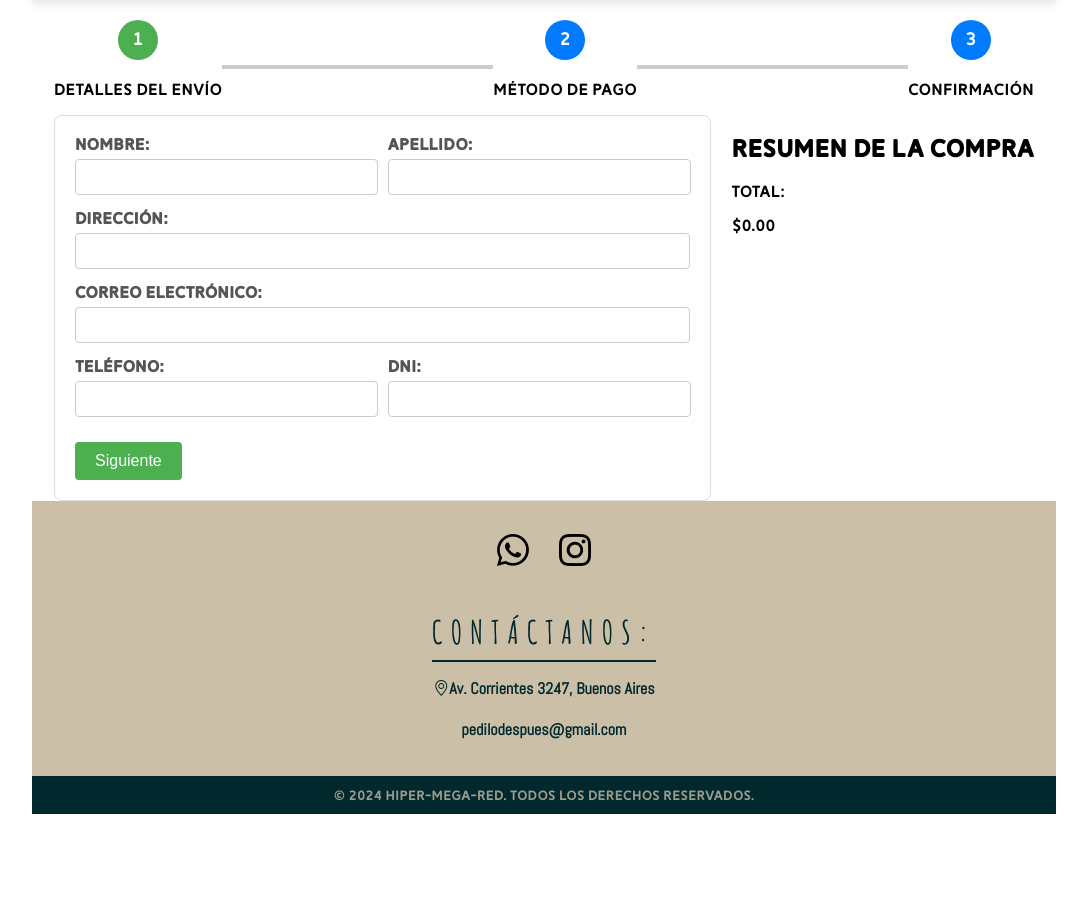
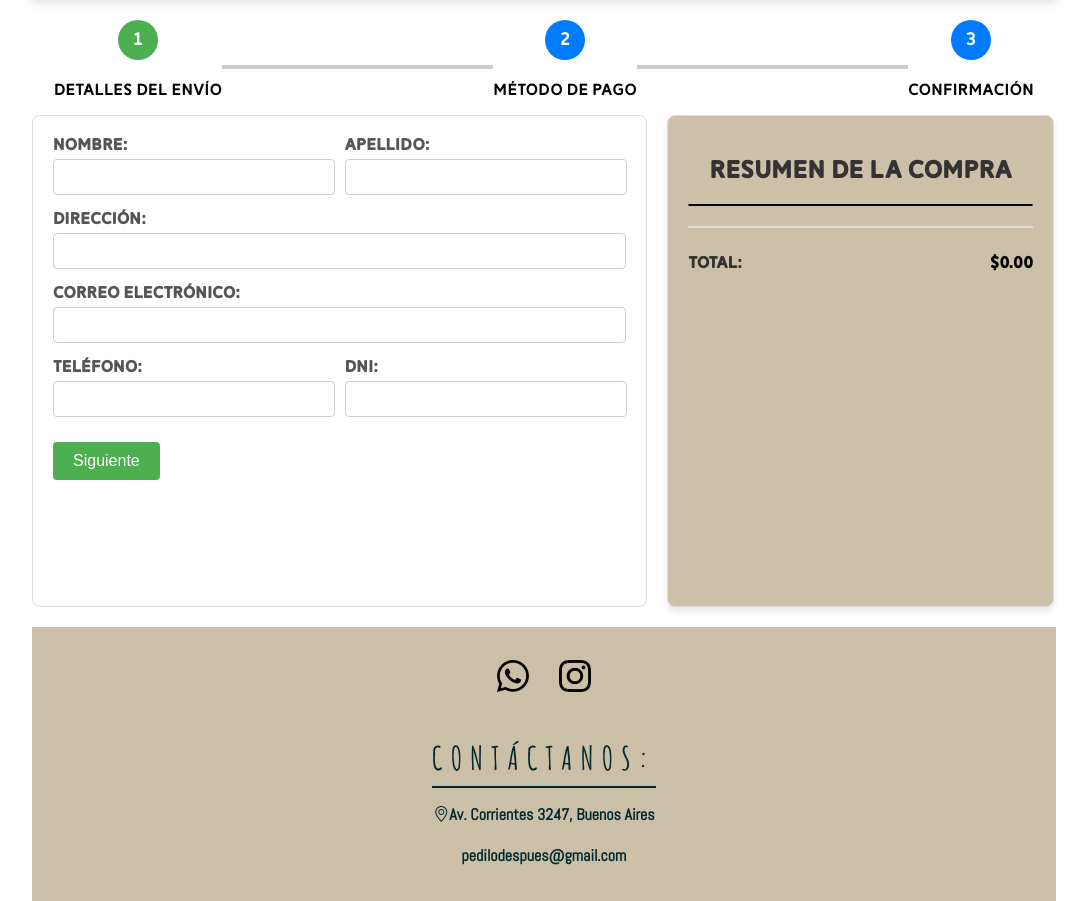
Before and after one commit to ValentinMarcos/TP-IDS-PediloDespues, a Flask app: page /detallesEnvio in a window 1280 px wide. Shown: the part 99-1000 px from the top of the page, without its empty margins (96-1183 px from the left). Before the commit the page ends 913 px from the top, so only its background shows below. Run offline with Flask 3, Linux system fonts and the light colour scheme; some web fonts are replaced.

Commit message:
ID #50 : Agregando estilos al resumen de compra en procesoPago.css

```diff
--- a/front/static/css/procesoPago.css
+++ b/front/static/css/procesoPago.css
@@ -44,11 +46,13 @@
     background-color: #4CAF50;
 }
 
+/* Estilos para los contenedores de formularios */
+
 .container-pago {
     display: flex;
     max-width: 980px;
     margin-right: auto;
-    margin-left: auto;
+    margin-bottom: 20px;
     gap: 20px;
 }
 
@@ -217,3 +189,86 @@ a {
 .confirm-button button:hover {
     background-color: #218838;
 }
+
+
+/* Estilos para el resumen de productos */
+
+.resumenDiv {
+    width: 100%;
+    max-width: 450px;
+    height: 450px;
+    padding: 20px;
+    border: 1px solid #ddd;
+    border-radius: 8px;
+    background-color: #ccc0a9;
+    box-shadow: 0 4px 6px rgba(0, 0, 0, 0.1);
+}
+
+.resumenDiv h2 {
+    margin-bottom: 20px;
+    font-size: 24px;
+    text-align: center;
+    color: #333;
+}
+
+.products-summary {
+    max-height: 300px;
+    overflow-y: auto;
+    margin: 0;
+    padding: 0;
+    list-style-type: none;
+    border: 1px solid black;
+    border-radius: 5px;
+    background-color: #fff;
+}
+
+.productLi {
+    display: flex;
+    justify-content: space-between;
+    align-items: center;
+    padding: 10px;
+    border-bottom: 1px solid #eaeaea;
+    font-size: 14px;
+    color: #555;
+}
+
+.productLi:last-child {
+    border-bottom: none;
+}
+
+.infoProduct p {
+    margin: 5px 0;
+    font-size: 14px;
+    color: #444;
+}
+
+.totalDiv {
+    display: flex;
+    justify-content: space-between;
+    align-items: center;
+    margin-top: 20px;
+    padding: 10px 0;
+    border-top: 2px solid #ddd;
+    font-size: 16px;
+    font-weight: bold;
+    color: #333;
+}
+
+.totalDiv p:last-child {
+    color: black;
+}
+
+/* Estilos para la barra desplazadora */
+.products-summary::-webkit-scrollbar {
+    width: 8px;
+    background-color: #f1f1f1;
+}
+
+.products-summary::-webkit-scrollbar-thumb {
+    background-color: #ccc;
+    border-radius: 4px;
+}
+
+.products-summary::-webkit-scrollbar-thumb:hover {
+    background-color: #aaa;
+}
--- a/front/static/js/procesoPago.js
+++ b/front/static/js/procesoPago.js
@@ -14,7 +14,7 @@ function crearResumenDeCompra(carrito) {
     resumenDiv.appendChild(titulo);
 
     const resumenUl = document.createElement("ul");
-    resumenDiv.classList.add("products-summary");
+    resumenUl.classList.add("products-summary");
 
     let total = 0;
 
@@ -29,7 +29,7 @@ function crearResumenDeCompra(carrito) {
         productLi.appendChild(infoDiv);
 
         const nombre = document.createElement("p");
-        nombre.textContent = producto.nombre;
+        nombre.textContent = `${producto.nombre} $${producto.precio}`;
         infoDiv.appendChild(nombre);
 
         const cantidad = document.createElement("p");
--- a/front/templates/metodoPago.html
+++ b/front/templates/metodoPago.html
@@ -25,11 +25,9 @@
 
 <div class="container-pago">
     <div class="pay-form">
-        <h2>Información de la tarjeta</h2>
-
         <form action="{{ url_for('confirmarCompra') }}" method="post">
             <div class="form-group">
-                <label for="numero">Número:</label>
+                <label for="numero">Número de la tarjeta:</label>
                 <input type="number" id="numero" name="numero" required>
             </div>
             <div class="form-group">
```
Also changed, not shown: other parts of front/static/css/procesoPago.css (+2 -32 lines).
